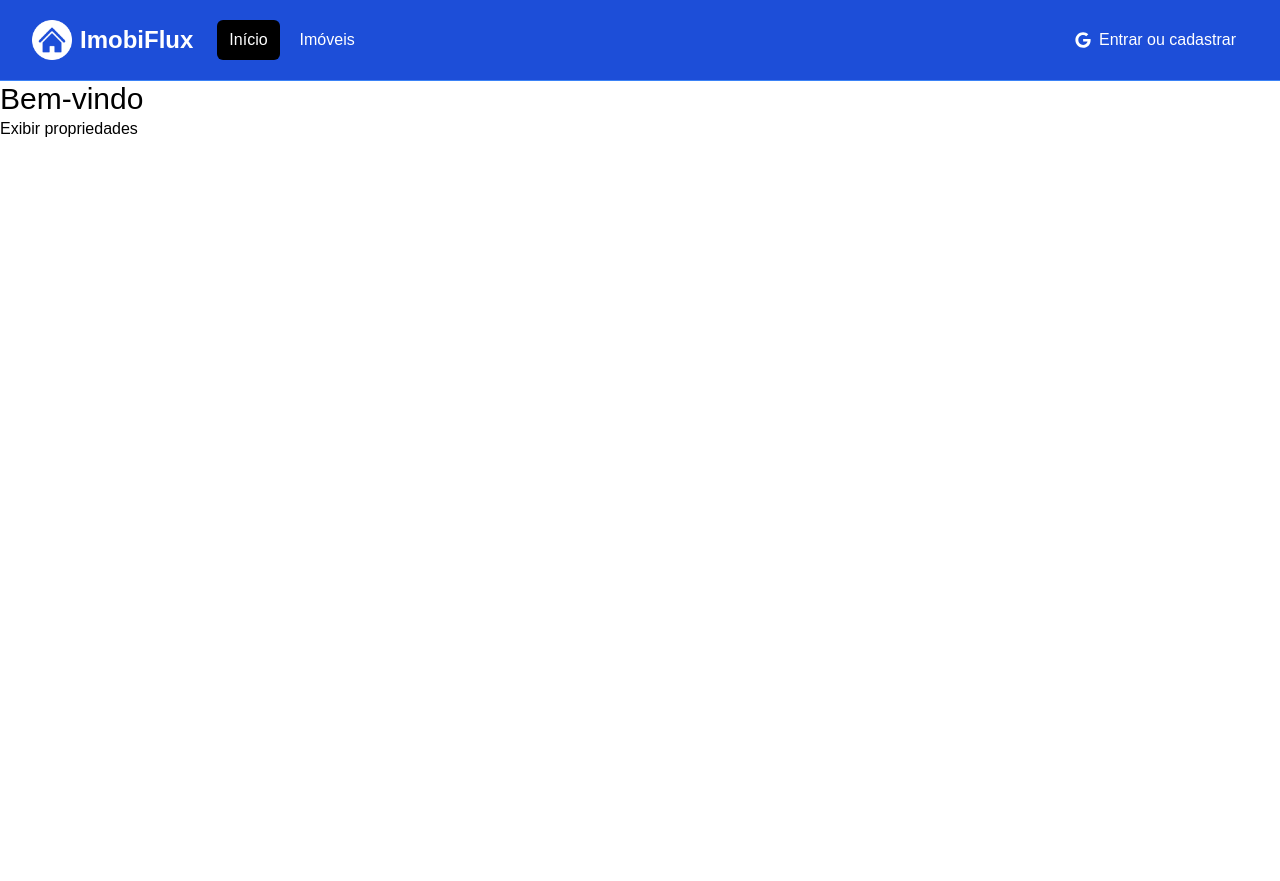
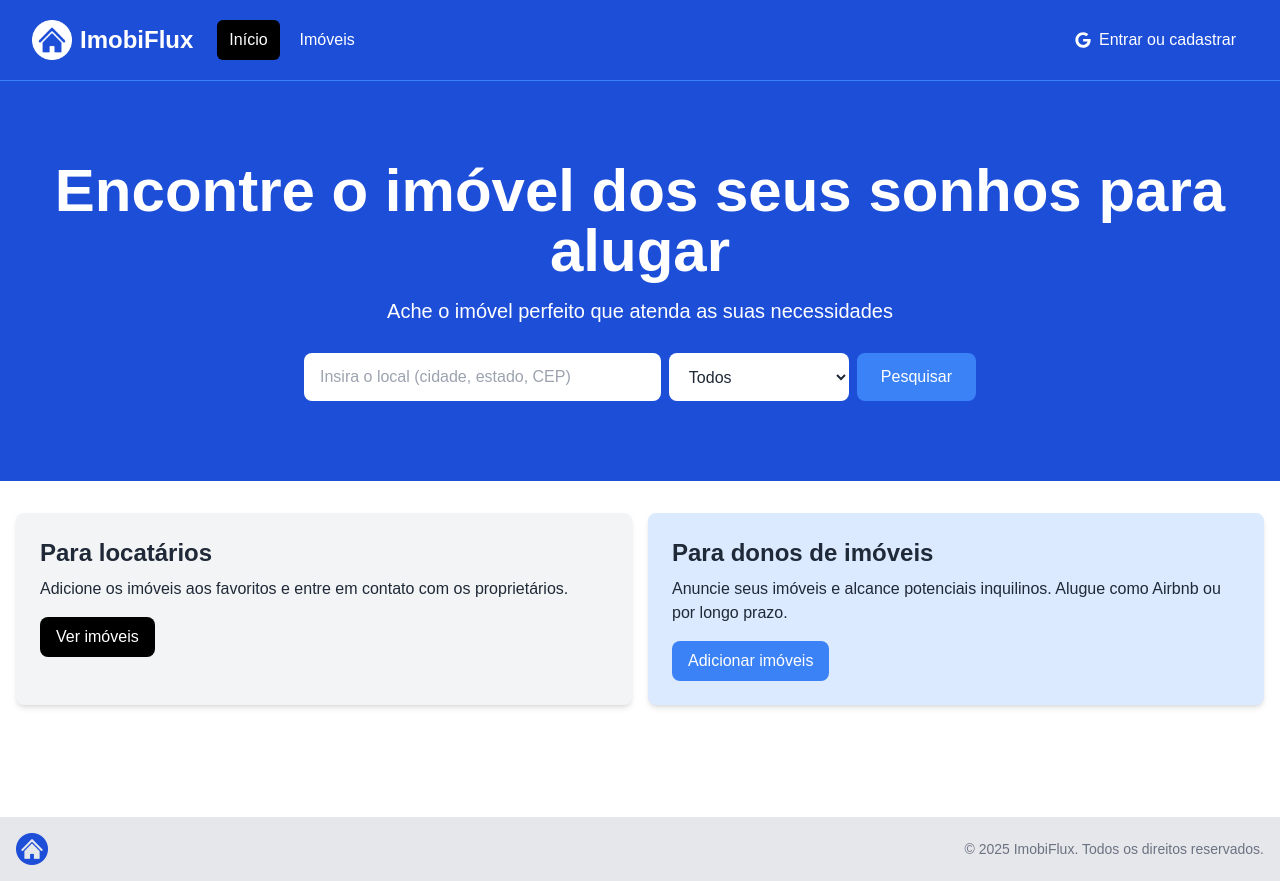
Before and after one commit to alufena/property-pulse, a Next.js app: page / in a window 1280 px wide. Before the commit the page ends 800 px from the top, so only its background shows below. Built offline with nearby package versions, Linux system fonts and the light colour scheme.

Commit message:
new file:   components/Footer.jsx

```diff
--- a/app/page.jsx
+++ b/app/page.jsx
@@ -1,23 +1,16 @@
 // pasta "app" será tratada como páginas dos componentes e api routes. o uso de "server components" é o padrão
 
-// export const metadata = {
-//   title: 'Test', // agora só a "home page" tem esse título, ao invés de usar só o que está definido globalmente em layout
-// };
-
-import Link from 'next/link';
+import Hero from '@/components/Hero';
+import InfoBoxes from '@/components/InfoBoxes';
+import Footer from '@/components/Footer';
 
 const HomePage = () => {
   return (
-    <div>
-      <h1 className="text-3xl">
-        {/* classes tailwind */}
-        Bem-vindo
-      </h1>
-      {/* <a href="/properties">Exibir propriedades</a> */}
-      {/* um link mas com "full reload" com spinner perceptível. uma boa prática seria usar o component link */}
-      <Link href="/properties">Exibir propriedades</Link>
-      {/* usa "Link" ao invés de tag "a". não tem o prop "to" como em react router, usa-se "href". dessa maneira é muito mais rápido */}
-    </div>
+    <>
+      <Hero />
+      <InfoBoxes />
+      <Footer />
+    </>
   );
 };
 
--- /dev/null
+++ b/components/Footer.jsx
@@ -0,0 +1,23 @@
+import Image from 'next/image';
+import Logo from '@/assets/images/logo.png';
+
+const Footer = () => {
+  const currentYear = new Date().getFullYear();
+  return (
+    <footer className="bg-gray-200 py-4 mt-24">
+      <div className="container mx-auto flex flex-col md:flex-row items-center justify-between px-4">
+        <div className="mb-4 md:mb-0">
+          <Image src={Logo} alt="Logo" className="h-8 w-auto" />
+        </div>
+
+        <div>
+          <p className="text-sm text-gray-500 mt-2 md:mt-0">
+            &copy; {currentYear} ImobiFlux. Todos os direitos reservados.
+          </p>
+        </div>
+      </div>
+    </footer>
+  );
+};
+
+export default Footer;
--- /dev/null
+++ b/components/Hero.jsx
@@ -0,0 +1,58 @@
+const Hero = () => {
+  return (
+    <section className="bg-blue-700 py-20 mb-4">
+      <div className="max-w-7xl mx-auto px-4 sm:px-6 lg:px-8 flex flex-col items-center">
+        <div className="text-center">
+          <h1 className="text-4xl font-extrabold text-white sm:text-5xl md:text-6xl">
+            Encontre o imóvel dos seus sonhos para alugar
+          </h1>
+          <p className="my-4 text-xl text-white">
+            Ache o imóvel perfeito que atenda as suas necessidades
+          </p>
+        </div>
+        <form className="mt-3 mx-auto max-w-2xl w-full flex flex-col md:flex-row items-stretch md:space-x-2 space-y-2 md:space-y-0">
+          <div className="w-full">
+            <label htmlFor="location" className="sr-only">
+              Local
+            </label>
+            <input
+              type="text"
+              id="location"
+              placeholder="Insira o local (cidade, estado, CEP)"
+              className="w-full h-12 px-4 rounded-lg bg-white text-gray-800 focus:outline-none focus:ring focus:ring-blue-500"
+            />
+          </div>
+          <div className="w-full md:w-auto">
+            <label htmlFor="property-type" className="sr-only">
+              Tipo de imóvel
+            </label>
+            <select
+              id="property-type"
+              className="w-full md:w-auto min-w-[180px] h-12 px-4 rounded-lg bg-white text-gray-800 focus:outline-none focus:ring focus:ring-blue-500"
+            >
+              <option value="All">Todos</option>
+              <option value="Apartment">Apartamento</option>
+              <option value="Studio">Estúdio</option>
+              <option value="Condo">Condomínio</option>
+              <option value="House">Casa</option>
+              <option value="Cabin Or Cottage">Cabana ou chalé</option>
+              <option value="Loft">Sótão</option>
+              <option value="Room">Quarto</option>
+              <option value="Other">Outros</option>
+            </select>
+          </div>
+          <div className="w-full md:w-auto">
+            <button
+              type="submit"
+              className="w-full md:w-auto h-12 px-6 rounded-lg bg-blue-500 text-white hover:bg-blue-600 focus:outline-none focus:ring focus:ring-blue-500"
+            >
+              Pesquisar
+            </button>
+          </div>
+        </form>
+      </div>
+    </section>
+  );
+};
+
+export default Hero;
--- /dev/null
+++ b/components/InfoBox.jsx
@@ -0,0 +1,23 @@
+const InfoBox = ({
+  heading,
+  backgroundColor = 'bg-gray-100',
+  textColor = 'text-gray-800',
+  buttonInfo,
+  children, // todo componente envoltado será "children"
+}) => {
+  return (
+    <div className={`${backgroundColor} p-6 rounded-lg shadow-md`}>
+      <h2 className={`${textColor} text-2xl font-bold`}>{heading}</h2>
+      <p className={`${textColor} mt-2 mb-4`}>{children}</p>
+      <a
+        // href="/properties.html"
+        href={buttonInfo.link}
+        className={`inline-block ${buttonInfo.backgroundColor} text-white rounded-lg px-4 py-2 hover:opacity-80`}
+      >
+        {buttonInfo.text}
+      </a>
+    </div>
+  );
+};
+
+export default InfoBox;
--- /dev/null
+++ b/components/InfoBoxes.jsx
@@ -0,0 +1,65 @@
+import InfoBox from './InfoBox';
+
+const InfoBoxes = () => {
+  return (
+    <section>
+      <div className="container-xl lg:container m-auto">
+        <div className="grid grid-cols-1 md:grid-cols-2 gap-4 p-4 rounded-lg">
+          <InfoBox // tudo é dinâmico agora. passados como "prop" ao invés de estar hardcoded
+            heading="Para locatários"
+            backgroundColor="bg-gray-100"
+            buttonInfo={{
+              // objeto dentro um attribute value requer duas chaves. 1ª {} representa que é dinâmico (expressão), 2º {} é o objeto
+              text: 'Ver imóveis',
+              link: '/properties',
+              backgroundColor: 'bg-black',
+            }}
+          >
+            Adicione os imóveis aos favoritos e entre em contato com os
+            proprietários.
+          </InfoBox>
+          <InfoBox
+            heading="Para donos de imóveis"
+            backgroundColor="bg-blue-100"
+            buttonInfo={{
+              text: 'Adicionar imóveis',
+              link: '/add-property',
+              backgroundColor: 'bg-blue-500',
+            }}
+          >
+            Anuncie seus imóveis e alcance potenciais inquilinos. Alugue como
+            Airbnb ou por longo prazo.
+          </InfoBox>
+          {/* <div className="bg-gray-100 p-6 rounded-lg shadow-md">
+            <h2 className="text-2xl font-bold">Para locatários</h2>
+            <p className="mt-2 mb-4">
+              Adicione os imóveis aos favoritos e entre em contato com os
+              proprietários.
+            </p>
+            <a
+              href="/properties.html"
+              className="inline-block bg-black text-white rounded-lg px-4 py-2 hover:bg-gray-700"
+            >
+              Ver imóveis
+            </a>
+          </div> */}
+          {/* <div className="bg-blue-100 p-6 rounded-lg shadow-md">
+            <h2 className="text-2xl font-bold">Para donos de imóveis</h2>
+            <p className="mt-2 mb-4">
+              Anuncie seus imóveis e alcance potenciais inquilinos. Alugue como
+              Airbnb ou por longo prazo.
+            </p>
+            <a
+              href="/add-property.html"
+              className="inline-block bg-blue-500 text-white rounded-lg px-4 py-2 hover:bg-blue-600"
+            >
+              Adicionar imóveis
+            </a>
+          </div> */}
+        </div>
+      </div>
+    </section>
+  );
+};
+
+export default InfoBoxes;
```
